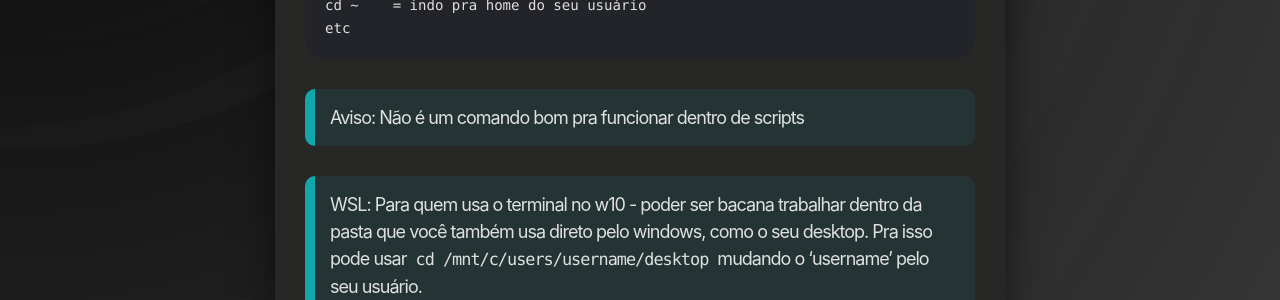
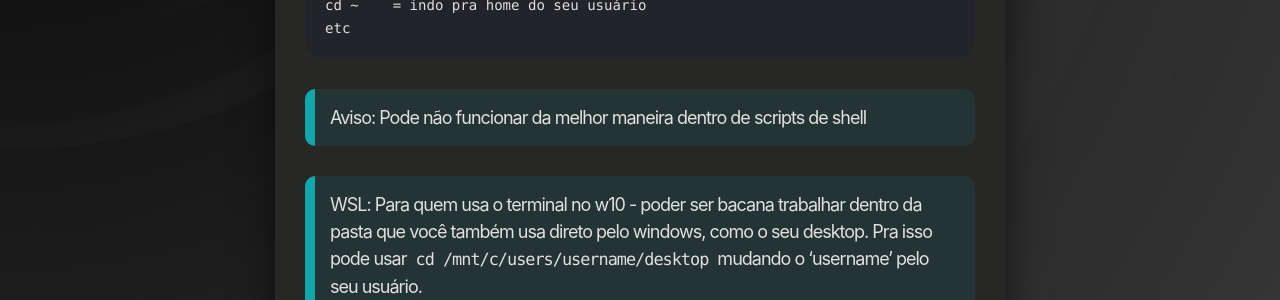
Before and after one commit to matheuslaidler/Tech-Jekyll-Old, a Jekyll site: the page built from _posts/2020-02-25-terminal.md, in a window 1280 px wide and 900 px high, scrolled down 15645 px. Shown: the part 153-453 px from the top of the window. Built offline with Jekyll 4.4.1, drawn with Linux system fonts in a browser that asks for light colours.

Commit message:
Update 2020-02-25-terminal.md

````diff
--- a/_posts/2020-02-25-terminal.md
+++ b/_posts/2020-02-25-terminal.md
@@ -487,7 +487,7 @@ cd ~    = indo pra home do seu usuário
 etc
 ```
 
->Aviso: Não é um comando bom pra funcionar dentro de scripts
+>Aviso: Pode não funcionar da melhor maneira dentro de scripts de shell
 
 > WSL: Para quem usa o terminal no w10 - poder ser bacana trabalhar dentro da pasta que você também usa direto pelo windows, como o seu desktop. Pra isso pode usar `cd /mnt/c/users/username/desktop` mudando o 'username' pelo seu usuário.
 
````
